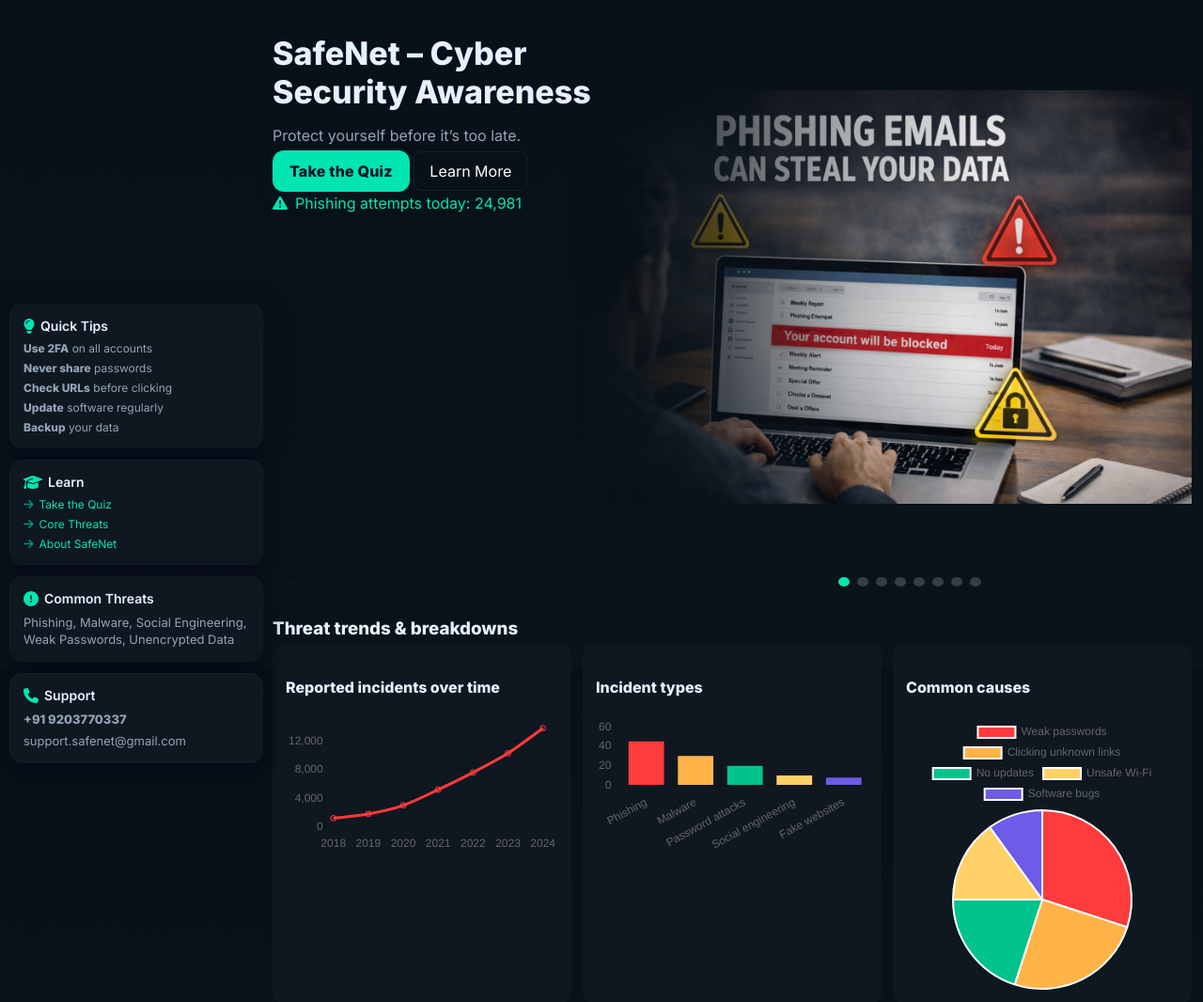
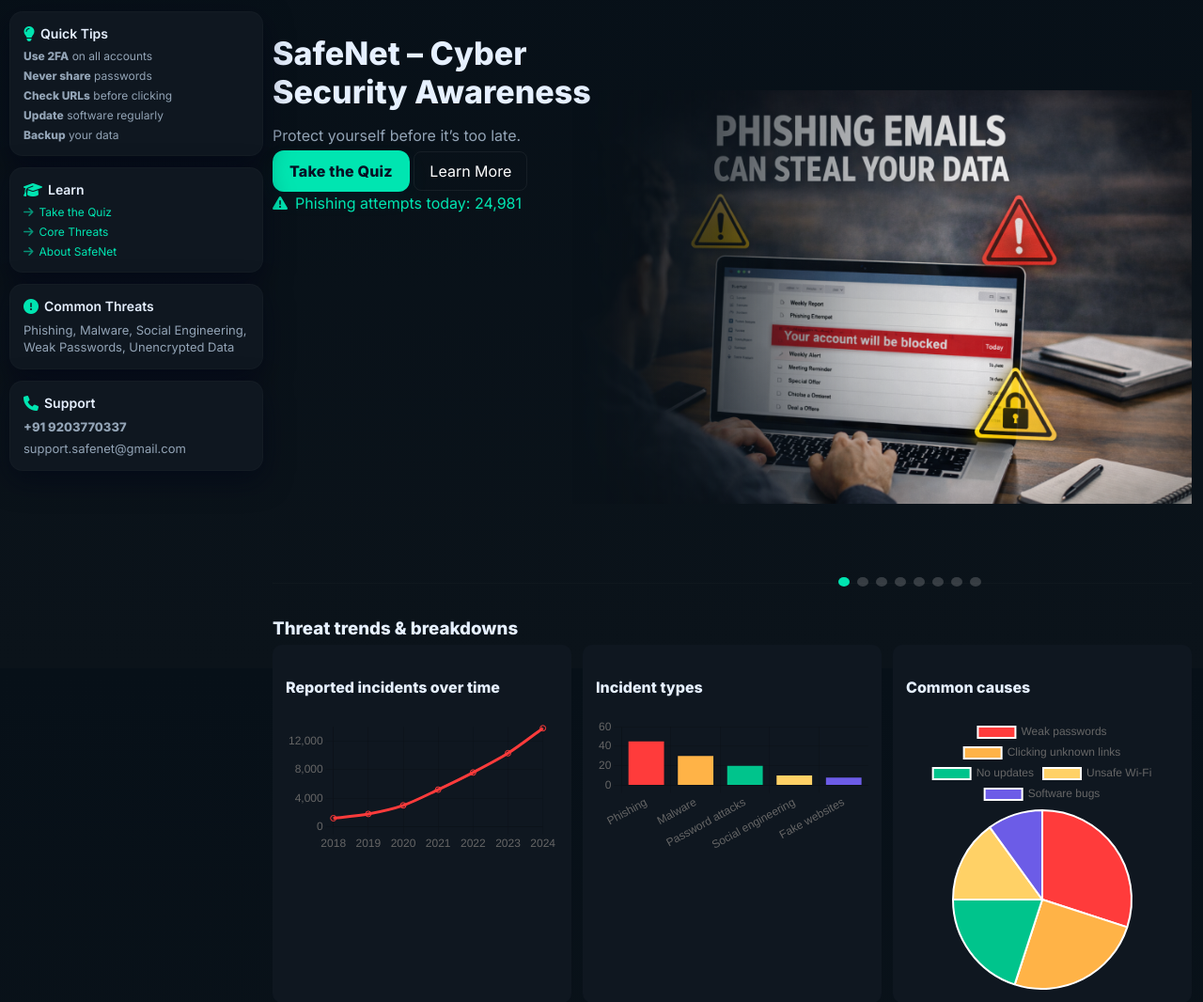
Before and after one commit to VanshChoyal/SafeNet, a Flask app: page / in a window 1280 px wide. Shown: the part 89-1155 px from the top of the page at 94% size. Run offline with Flask 3, Linux system fonts and the light colour scheme; some libraries are stand-ins or nearby versions.

Commit message:
Adjust sidebar position from 400px to 80px

```diff
--- a/static/css/styles.css
+++ b/static/css/styles.css
@@ -202,7 +202,7 @@ body{background:linear-gradient(180deg,var(--bg),var(--bg-2));}
 [title]{position:relative}
 
 /* Sidebar styles */
-.sidebar{position:sticky;top:400px;height:fit-content;display:flex;flex-direction:column;gap:12px}
+.sidebar{position:sticky;top:80px;height:fit-content;display:flex;flex-direction:column;gap:12px}
 .sidebar-card{background:var(--panel);padding:14px;border-radius:var(--radius);box-shadow:var(--card-shadow);border:1px solid rgba(255,255,255,0.02)}
 .sidebar-card h4{margin:0 0 8px;font-size:14px;font-weight:600;display:flex;align-items:center;gap:6px;color:var(--text-color)}
 .sidebar-card h4 i{color:var(--accent-green);font-size:16px}
```
